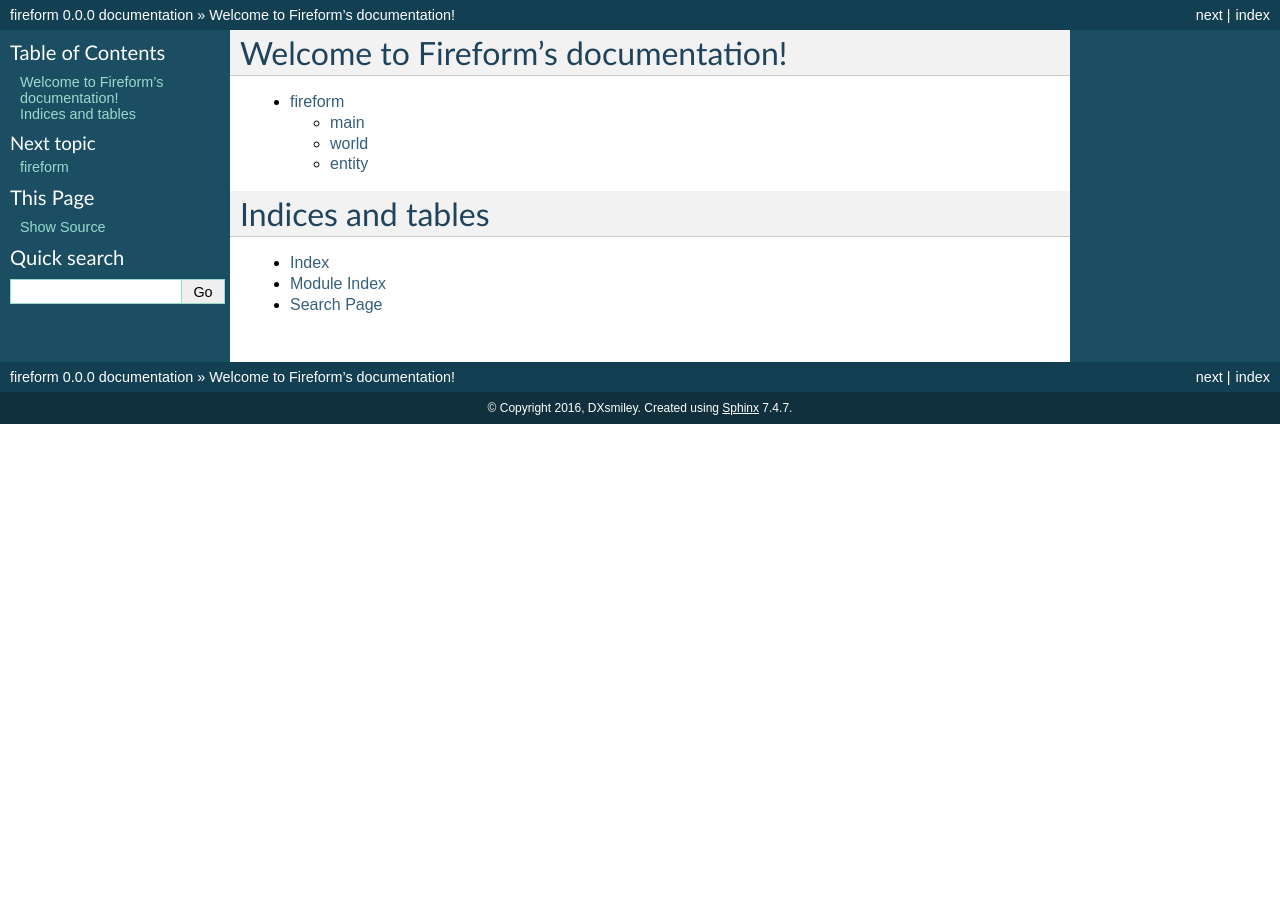
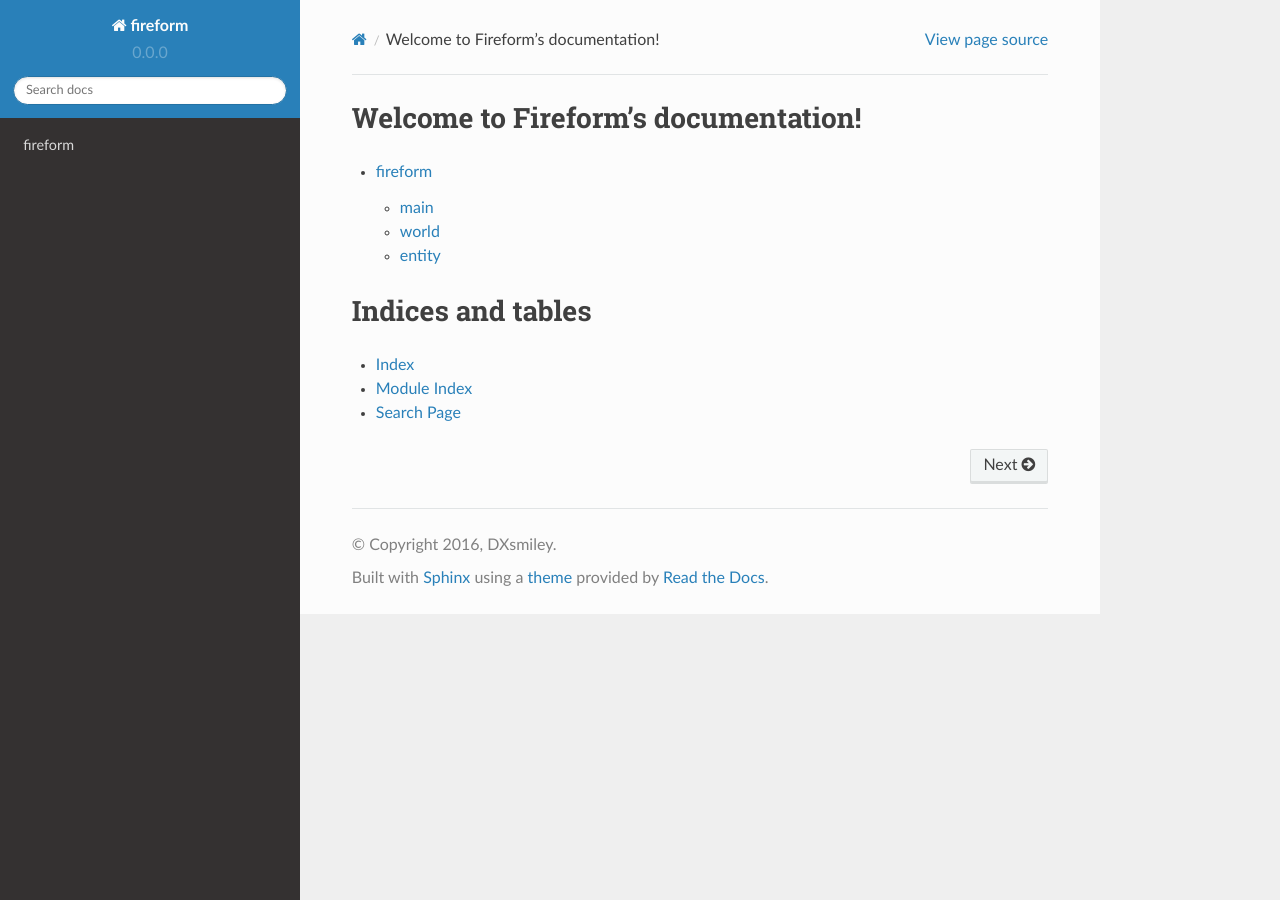
Before and after one commit to DXsmiley/fireform, a Sphinx documentation site: the page built from docs/index.rst, in a window 1280 px wide. Built offline with Sphinx 7.4.7 and the Read the Docs theme 2.0.0, drawn with Linux system fonts in a browser that asks for light colours.

Commit message:
Use the readthedocs theme again

```diff
--- a/docs/conf.py
+++ b/docs/conf.py
@@ -85,10 +85,9 @@ todo_include_todos = False
 # The theme to use for HTML and HTML Help pages.  See the documentation for
 # a list of builtin themes.
 #
-html_theme = 'default'
-# import sphinx_rtd_theme
-# html_theme = "sphinx_rtd_theme"
-# html_theme_path = [sphinx_rtd_theme.get_html_theme_path()]
+import sphinx_rtd_theme
+html_theme = "sphinx_rtd_theme"
+html_theme_path = [sphinx_rtd_theme.get_html_theme_path()]
 
 # Theme options are theme-specific and customize the look and feel of a theme
 # further.  For a list of options available for each theme, see the
```
